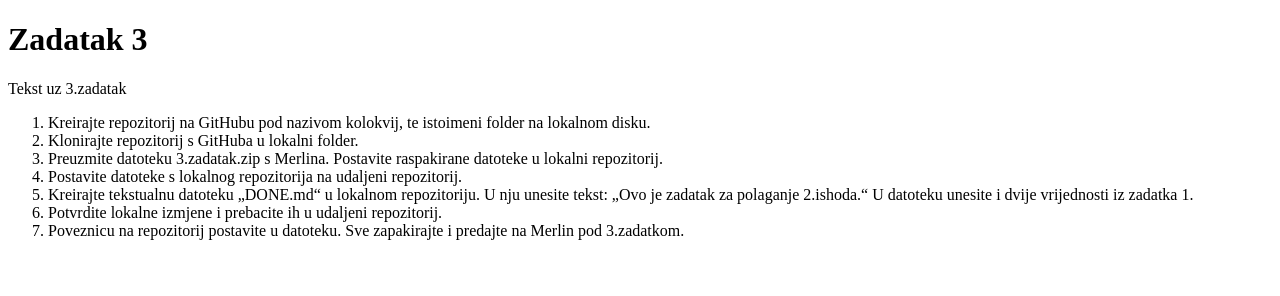
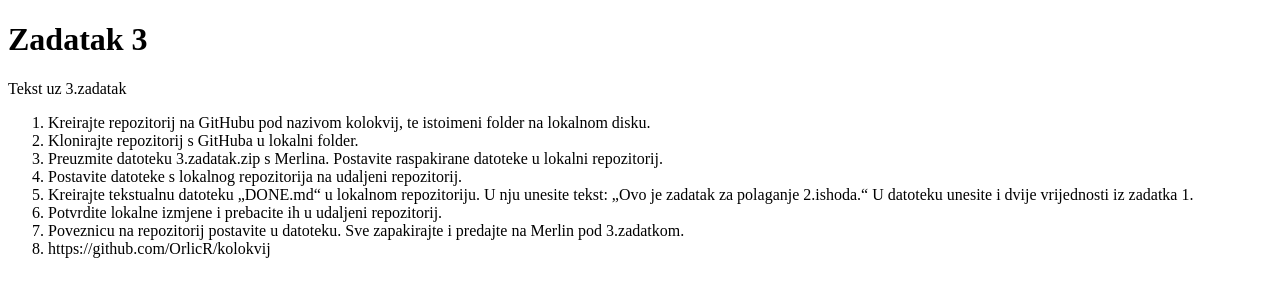
Before and after one commit to OrlicR/kolokvij, a plain HTML site: page kolokvij/3.zadatak/index.html in a window 1280 px wide. Drawn offline with Linux system fonts and the light colour scheme.

Commit message:
Add files via upload

```diff
--- a/kolokvij/3.zadatak/index.html
+++ b/kolokvij/3.zadatak/index.html
@@ -16,7 +16,8 @@
         <li>Kreirajte tekstualnu datoteku „DONE.md“ u lokalnom repozitoriju. U nju unesite tekst: „Ovo je zadatak za polaganje 2.ishoda.“ U datoteku unesite i dvije vrijednosti iz zadatka 1.</li>
         <li>Potvrdite lokalne izmjene i prebacite ih u udaljeni repozitorij.</li>
         <li>Poveznicu na repozitorij postavite u datoteku. Sve zapakirajte i predajte na Merlin pod 3.zadatkom.</li>
+
+        <li>https://github.com/OrlicR/kolokvij</li>
     </ol>
-
 </body>
 </html>
```
Also changed, not shown: 1 other file.
